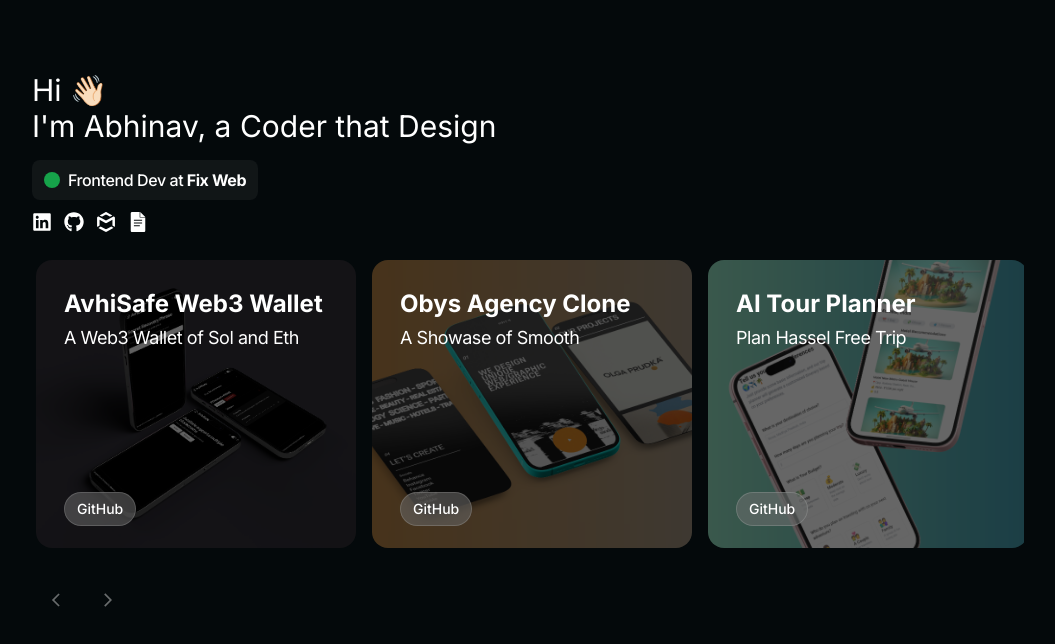
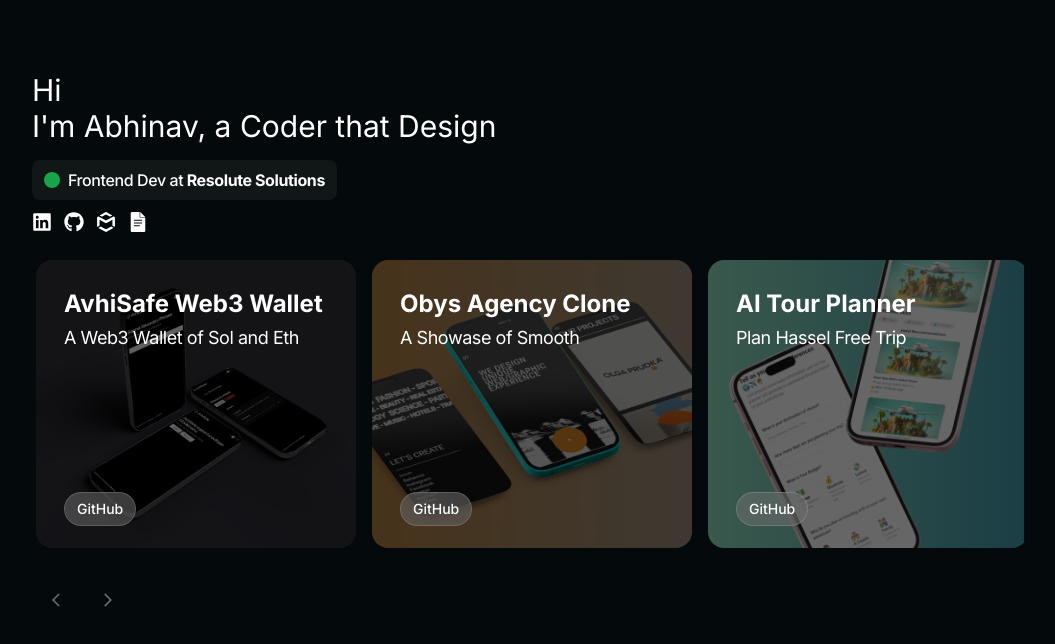
Before and after one commit to Avhinaw/PortfolioNew, a React (Vite) app: page / in a window 1280 px wide. Shown: the top 644 px of the page, without its empty margins (112-1167 px from the left). Built offline with nearby package versions, Linux system fonts and the light colour scheme.

Commit message:
latest update

```diff
--- a/src/Components/Intro.tsx
+++ b/src/Components/Intro.tsx
@@ -7,12 +7,12 @@ const Intro = () => {
     return(
     <>
         <div className="my-2">
-            <h1 className="text-3xl">Hi 👋🏻</h1>
+            <h1 className="text-3xl">Hi</h1>
             <h1 className="text-3xl">I'm Abhinav, a Coder that Design</h1>
             <div className="mt-4 flex items-center gap-2 font-medium px-3 py-2 rounded-lg tracking-tight bg-white/5 w-fit">
                 <div className="bg-[#16a34a] w-4 h-4 rounded-full"></div>
                 <h3 className="text-white text-neutral-200 ">Frontend Dev at
-                <span className="font-bold"> Fix Web</span></h3>
+                <span className="font-bold"> Resolute Solutions</span></h3>
             </div>
             <div className="flex gap-3 py-3 text-xl">
             <a
```
Also changed, not shown: 1 other file (tests, documents, lock files or other folders).
